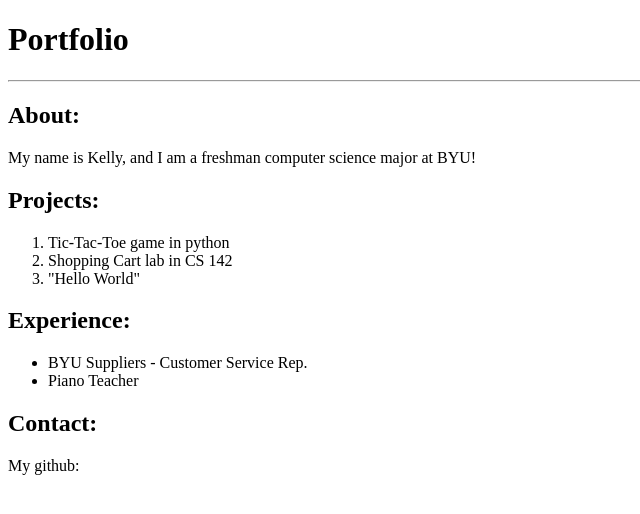
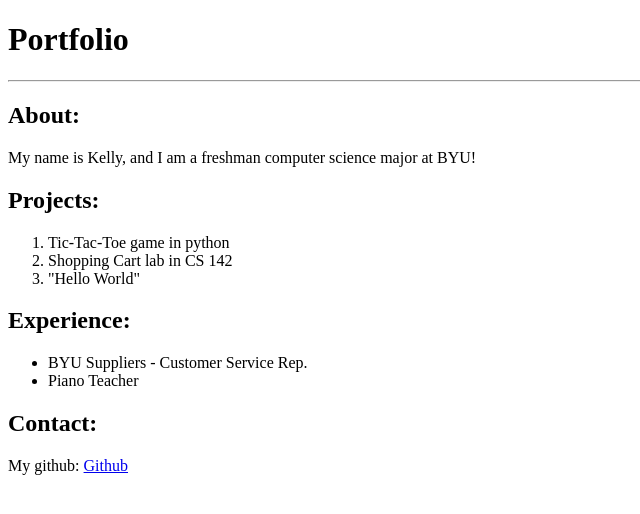
Before and after one commit to Kkoelly/portfolio, a plain HTML site: page index.html in a window 1280 px wide. Shown: the full height of the page, 0-640 px from the left. Drawn offline with Linux system fonts and the light colour scheme.

Commit message:
edit link

```diff
--- a/index.html
+++ b/index.html
@@ -20,6 +20,6 @@
 			<li>Piano Teacher</li>
 		</ul>
 		<h2>Contact:</h2>
-		<p>My github: <link href="https://github.com/Kkoelly"></p>
+		<p>My github: <a href="https://github.com/Kkoelly">Github</a></p>
 	</body>
 </html>
```
